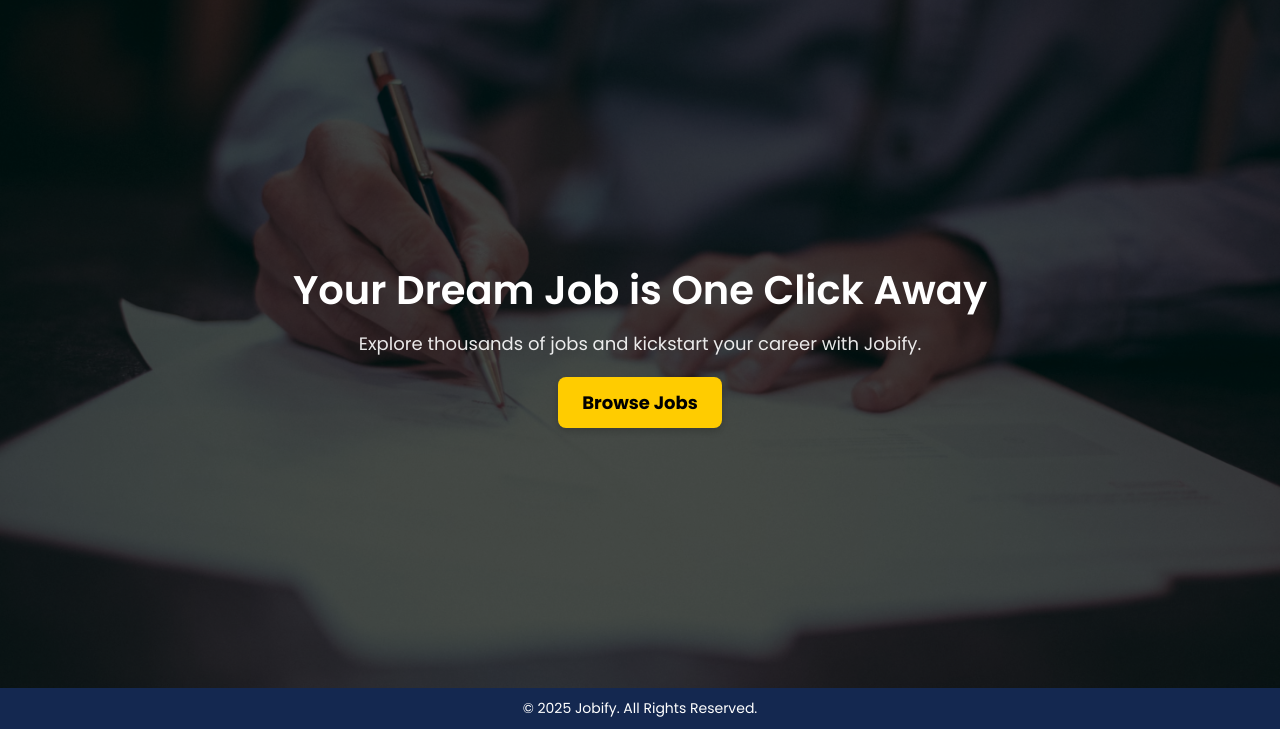
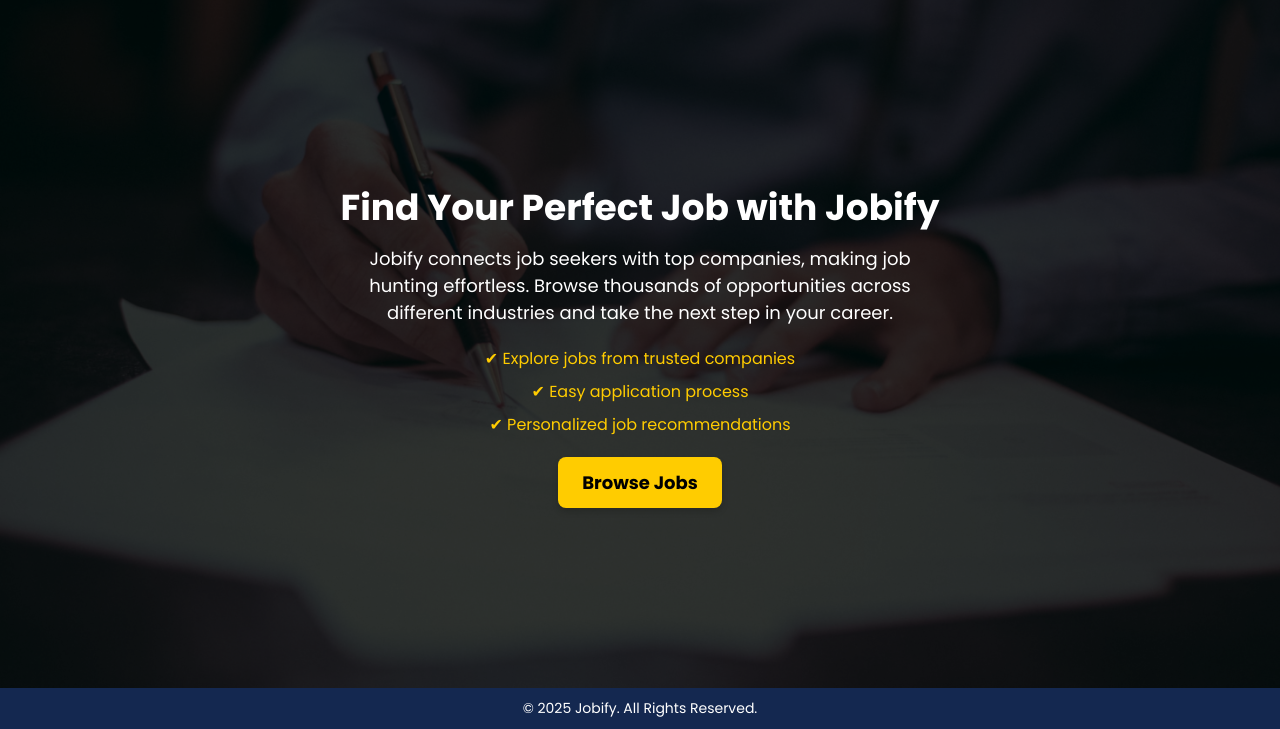
Before and after one commit to asliddinamir/job-portal, a PHP site: page / in a window 1280 px wide. Shown: the part 72-801 px from the top of the page. Run offline with PHP 8.4, Linux system fonts and the light colour scheme.

Commit message:
Enhance hero section with updated content, improved layout, and darker overlay for better text contrast

```diff
--- a/css/style.css
+++ b/css/style.css
@@ -93,15 +93,16 @@ nav ul li a.active {
 
 /* ======= HERO SECTION (100% Width & Darker) ======= */
 .hero {
-    position: relative;
     display: flex;
-    flex-direction: column;
     justify-content: center;
     align-items: center;
+    text-align: center;
     height: 86vh;
-    width: 100%;
     background: url("../assets/images/bg-photo3.png") no-repeat center center/cover;
     color: white;
+    padding: 20px;
+    width: 100%;
+    position: relative;
 }
 
 /* Dark overlay for better text contrast */
@@ -112,27 +113,40 @@ nav ul li a.active {
     left: 0;
     width: 100%;
     height: 100%;
-    background: rgba(0, 0, 0, 0.7); /* Darker overlay */
+    background: rgba(0, 0, 0, 0.8); /* Darker overlay */
+}
+
+.hero-content {
+    max-width: 600px;
 }
 
 /* Hero content */
-.hero h2, .hero p, .btn {
+.hero h1, .hero p, .hero ul li, .btn {
     position: relative;
-    z-index: 1; /* Ensures text is above the dark overlay */
+    z-index: 1;
 }
 
-.hero h2 {
-    font-size: 40px;
+.hero h1 {
+    font-size: 36px;
     margin-bottom: 10px;
-    font-weight: 600;
-    text-align: center;
+    font-weight: bold;
 }
 
 .hero p {
     font-size: 18px;
     margin-bottom: 20px;
-    opacity: 0.9;
-    text-align: center;
+}
+
+.benefits-list {
+    list-style: none;
+    padding: 0;
+    font-size: 16px;
+    margin-bottom: 20px;
+}
+
+.benefits-list li {
+    margin: 8px 0;
+    color: #ffcc00;
 }
 
 /* Button */
--- a/index.php
+++ b/index.php
@@ -24,10 +24,19 @@
 
     <main>
         <section class="hero">
-            <h2>Your Dream Job is One Click Away</h2>
-            <p>Explore thousands of jobs and kickstart your career with Jobify.</p>
-            <a href="job-listings.php" class="btn">Browse Jobs</a>
+            <div class="hero-content">
+                <h1>Find Your Perfect Job with Jobify</h1>
+                <p>Jobify connects job seekers with top companies, making job hunting effortless.
+                Browse thousands of opportunities across different industries and take the next step in your career.</p>
+                <ul class="benefits-list">
+                    <li>✔ Explore jobs from trusted companies</li>
+                    <li>✔ Easy application process</li>
+                    <li>✔ Personalized job recommendations</li>
+                </ul>
+                <a href="job-listings.php" class="btn">Browse Jobs</a>
+            </div>
         </section>
+
     </main>
 
     <footer>
```
